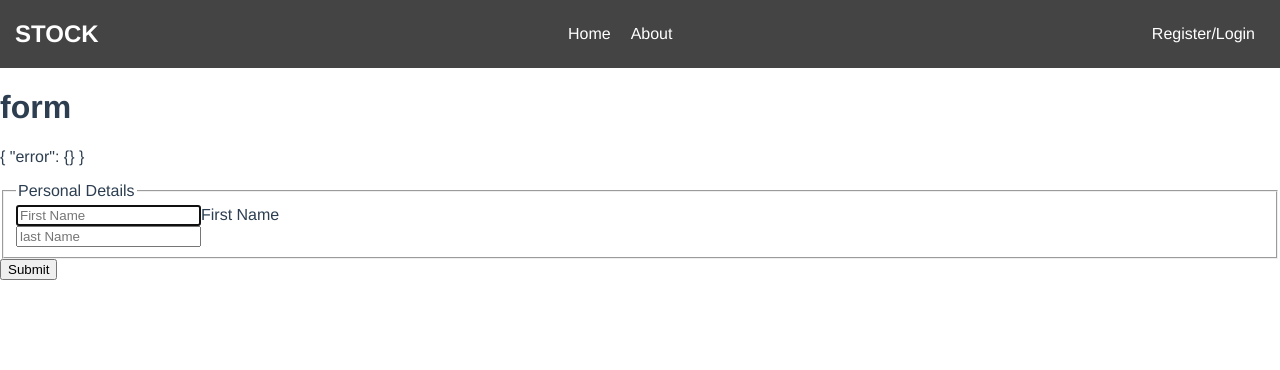
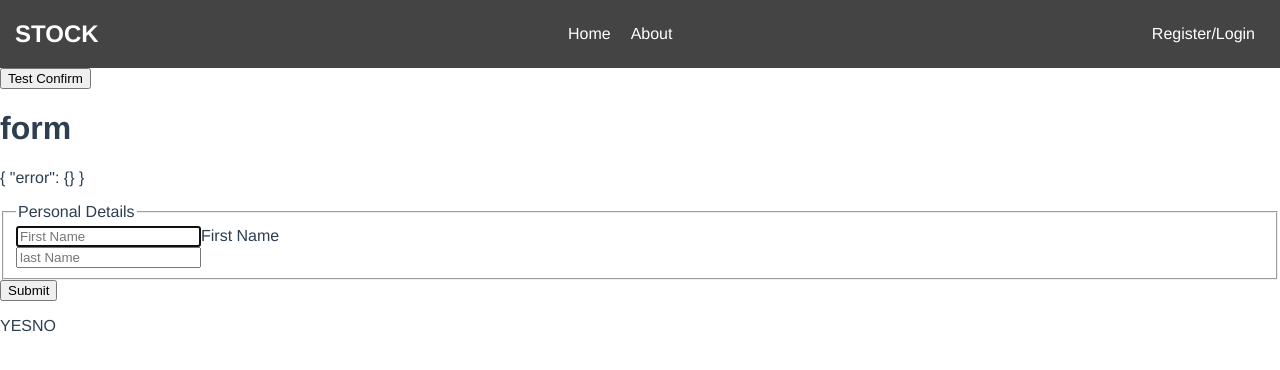
Before and after one commit to imganjgahi/VueTraining, a Vue app in the folder apps/cli/stock/: page /form in a window 1280 px wide. Shown: the top 370 px of the page. Built offline with nearby package versions, Linux system fonts and the light colour scheme.

Commit message:
trigger form from outside

```diff
--- a/apps/cli/stock/src/App.vue
+++ b/apps/cli/stock/src/App.vue
@@ -1,14 +1,16 @@
 <template>
   <div id="app">
+    <NavBar />
+    <button @click="confirm"> Test Confirm </button>
+    <router-view />
     <TopDialog />
-    <NavBar />
-    <router-view />
   </div>
 </template>
 
 <script>
 import NavBar from './components/Navbar'
 import TopDialog from './components/Dialogs/TopDialog'
+import { eventBus } from './main';
 export default {
   components: {
     NavBar,
@@ -16,6 +18,25 @@ export default {
   },
   created() {
     this.$store.dispatch("tryAutoLogin");
+  },
+  mounted() {
+    eventBus.listen('test-called', (data) => {
+      data.dialog.clear({success: true})
+    })
+    eventBus.listen('test-cleared', (data) => {
+      if(!data.success){
+        return;
+      }
+      eventBus.fire('submit-update-form');
+    })
+  },
+  methods: {
+    confirm(){
+      eventBus.fire('top-confirm', {
+        id: "test",
+        message: 'Are you shoure ?'
+      })
+    }
   }
 }
 </script>
--- a/apps/cli/stock/src/assets/styles/Form.css
+++ b/apps/cli/stock/src/assets/styles/Form.css
@@ -19,14 +19,14 @@ input.invalid {
 }
 
 .dialog {
-	height: 70px;
+	min-height: 70px;
 	position: fixed;
 	width: 100%;
 	color: white;
 	text-align: center;
 	padding-top: 20px;
 	box-sizing: border-box;
-	top: -80px;
+	top: -180px;
     transition: all 250ms;
     z-index: 20;
 }
@@ -39,8 +39,36 @@ input.invalid {
 }
 
 .confirm {
-    background-color: #00854d;
+	background-color: #3ba87a;
+	width: 350px;
+	left: 50%;
+	transform: translateX(-50%);
 }
+
 .dialog.active {
     top: 0;
 }
+
+.button {
+	display: inline-block;
+	min-width: 60px;
+	border-radius: 4px;
+	padding: 5px;
+	margin: 0 5px;
+    cursor: pointer;
+    transition: all 250ms;
+}
+.button:hover {
+    background-color: white;
+    color: lightsalmon;
+}
+.confirmDialogNav {
+	height: 40px;
+	display: flex;
+	align-items: center;
+	justify-content: flex-end;
+}
+
+.btn-danger {
+    background-color: #e10000;
+}
--- a/apps/cli/stock/src/components/Dialogs/TopDialog.vue
+++ b/apps/cli/stock/src/components/Dialogs/TopDialog.vue
@@ -2,7 +2,13 @@
     <div id="topDialog" :class="wrapperClass">
         <div class="dialog alert" :class="visibleClass('alert')" v-html="message" @click="clear"></div>
         <div class="dialog warning" :class="visibleClass('warning')" v-html="message" @click="clear"></div>
-        <div class="dialog confirm" :class="visibleClass('confirm')" v-html="message" @click="clear"></div>
+        <div class="dialog confirm" :class="visibleClass('confirm')">
+            <p> {{message}} </p>
+            <nav class="confirmDialogNav">
+                <span class="small button" v-if="!processing" @click="makeCall">YES</span>
+                <span class="small btn-danger button" v-if="!processing" @click="clear">NO</span>
+            </nav>
+        </div>
     </div>
 </template>
 
@@ -14,10 +20,17 @@ interface DataType {
         type: string | null;
         message: string;
         timeout: null | number;
+        processing: boolean;
+        url: null | string;
+        data: any;
+        method: string;
     }
 interface AlertDataType {
         id: string;
         message: string;
+        url: string;
+        data: any;
+        method: string;
 }
 export default Vue.extend({
     props: {
@@ -31,8 +44,12 @@ export default Vue.extend({
         return {
             id: null,
             type: null,
+            url: null,
+            data: {},
+            method: "get",
             message: "",
-            timeout: null
+            timeout: null,
+            processing: false
         }
     },
     computed: {
@@ -66,6 +83,10 @@ export default Vue.extend({
             this.clearCountDown();
             this.type = null;
             this.message = "";
+            this.url = null;
+            this.data = {};
+            this.method = "get";
+            this.processing = false;
             eventBus.fire(this.id +'-cleared', data || [])
         },
         clearCountDown() {
@@ -91,7 +112,32 @@ export default Vue.extend({
             this.alert(data, 'warning')
         },
         confirmEvent(data: AlertDataType) {
-            this.alert(data, 'confirm')
+            this.clear()
+            this.id = data.id;
+            this.message = data.message;
+            this.type = 'confirm';
+            if(data.url) {
+                this.url = data.url
+            }
+            if(data.method) {
+                this.method = data.method.toLowerCase()
+            }
+            if(data.data) {
+                this.data = data.data
+            }
+        },
+        makeCall() {
+            if(this.url){
+                console.log(this.url)
+            } else {
+                this.success(this.message)
+            }
+        },
+        success(response: any) {
+            eventBus.fire(this.id + '-called', {
+                response: response,
+                dialog: this
+            })
         },
 
         countDown() {
--- a/apps/cli/stock/src/components/Form/FormWrapper.vue
+++ b/apps/cli/stock/src/components/Form/FormWrapper.vue
@@ -40,6 +40,7 @@ export default {
     created() {
         eventBus.listen("initialize-" + this.group, this.initialize)
         eventBus.listen("checkValue-" + this.group, this.checkValue)
+        eventBus.listen("submit-" + this.group, this.submitHandler)
     },
     methods: {
         initialize(data){
```
